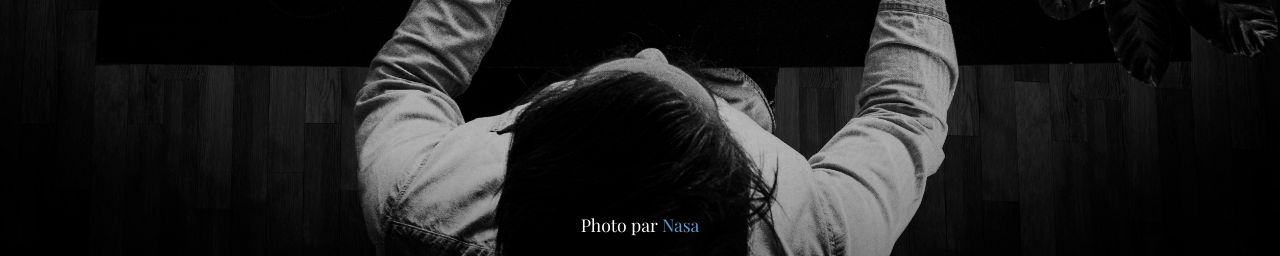
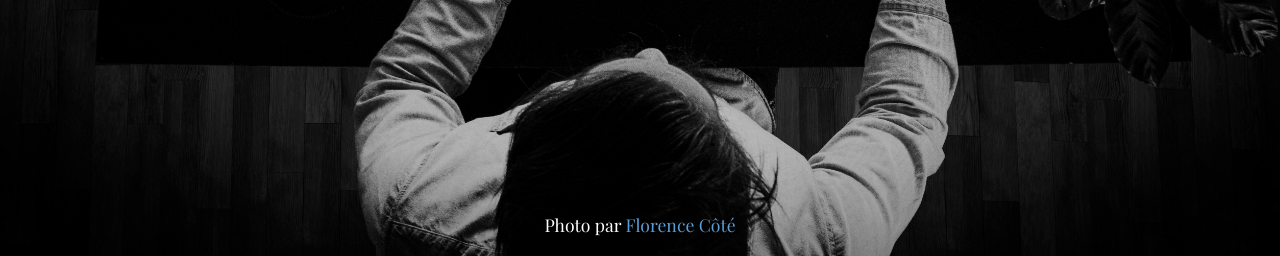
Before and after one commit to raphpion/rpion, a plain HTML site: page index.html in a window 1280 px wide. Shown: the part 544-800 px from the top of the page. Drawn offline with nearby package versions, Linux system fonts and the light colour scheme.

Commit message:
Updated Photo credits

```diff
--- a/index.html
+++ b/index.html
@@ -34,7 +34,7 @@
             </div>
 
             <div class="bottom">
-                <p>Photo par <a target="_blank" href="https://www.nasa.gov/">Nasa</a></p>
+                <p>Photo par <a target="_blank" href="https://www.instagram.com/_go.withthe.flo_/">Florence Côté</a></p>
             </div>
 
         </div>
```
